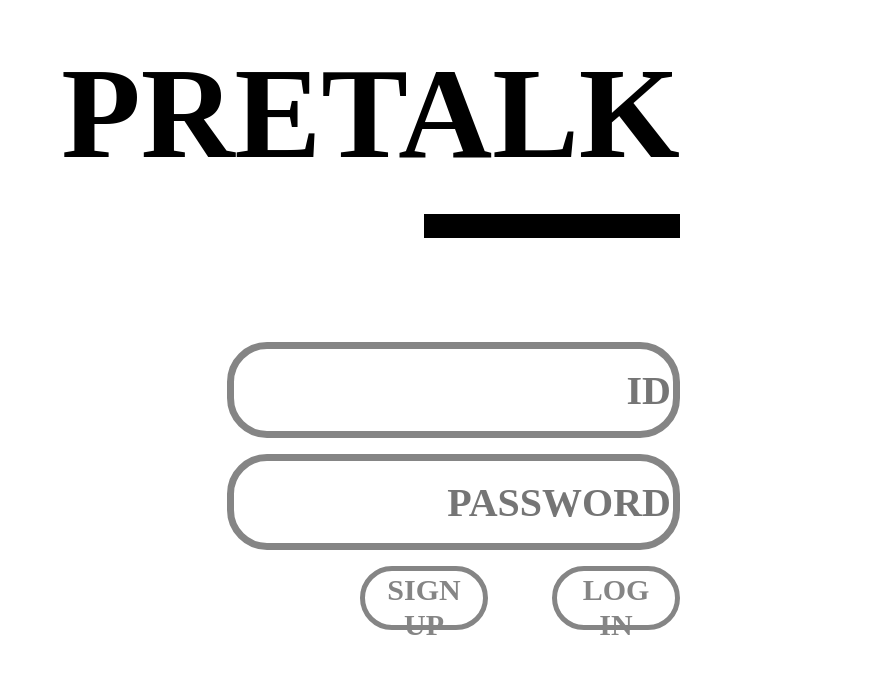
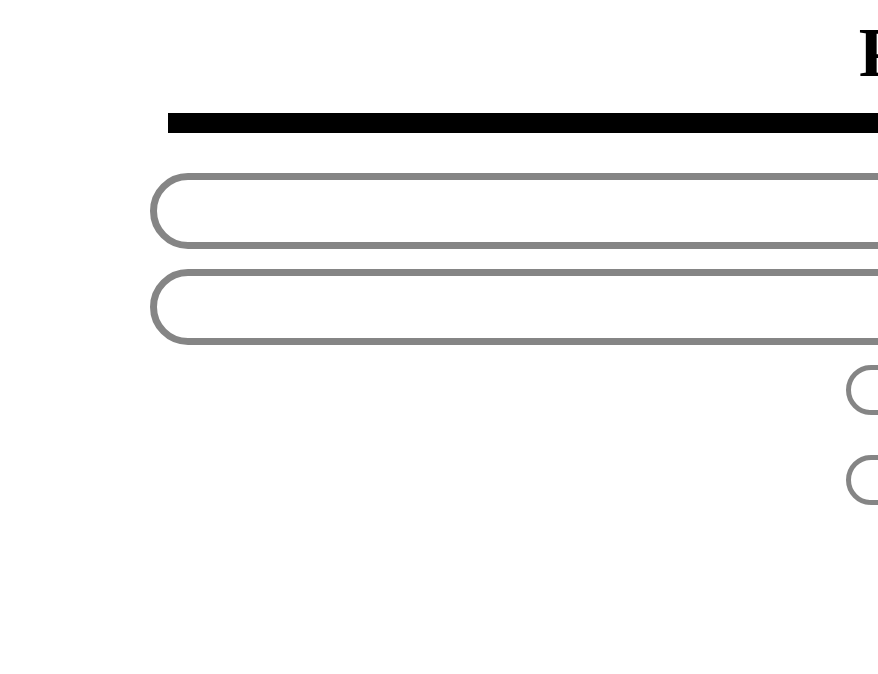
Before and after one commit to jyoo0515/DB_Project, a React (Create React App) app in the folder client/: page /login in a window 1280 px wide. Shown: the top 674 px of the page, without its empty margins (402-1280 px from the left). Built offline with nearby package versions, Linux system fonts and the light colour scheme; no server answers.

Commit message:
자꾸 글씨 깨진대.. 이렇게 하고싶진 않았는데

```diff
--- a/client/src/components/views/LoginPage/logincss.css
+++ b/client/src/components/views/LoginPage/logincss.css
@@ -1,49 +1,42 @@
 .login_box {
   clear: both;
-  margin: 3vw auto 0;
-  width: 50vw;
+  margin: 1vw auto 0;
+  width: 90vw;
 }
 
 .login_box * {
-  margin-left: 20vw;
-  margin-bottom: 2vh;
+  width: 80vw;
+  margin-bottom: 20px;
+  float: right;
 }
 
 .login_logo {
-  height: 20vh;
-  width: 60vw;
+  height: 80px;
   text-align: right;
-  font: normal normal bold 130px/150px Gmarket Sans TTF;
+  font: normal normal bold 70px/80px Gmarket Sans TTF;
   letter-spacing: 0px;
   color: #000000;
-  float: right;
 }
 
 .login_bar {
-  width: 20vw;
-  height: 3vh;
-  margin-bottom: 13vh;
+  height: 20px;
+  margin-bottom: 40px;
   background: #000000 0% 0% no-repeat padding-box;
-  float: right;
 }
 
 .login_inpbox {
-  width: 34vw;
-  height: 10vh;
+  height: 60px;
   background: #ffffff 0% 0% no-repeat padding-box;
   border: 7px solid #858585;
-  border-radius: 40px;
-  float: right;
+  border-radius: 60px;
 
   text-align: right;
-  font: normal normal bold 40px/46px Gmarket Sans TTF;
+  font: normal normal bold 30px/36px Gmarket Sans TTF;
   letter-spacing: 0px;
   color: black;
 }
 
 .login_txt {
-  width: 33vw;
-  float: right;
   text-align: right;
   font: normal normal bold 30px/36px Gmarket Sans TTF;
   letter-spacing: 0px;
@@ -52,13 +45,11 @@
 }
 
 .login_button {
-  width: 10vw;
-  margin-left: 5vw;
-  height: 8vh;
+  height: 50px;
+  width: 27vw;
   background: #ffffff 0% 0% no-repeat padding-box;
   border: 5px solid #858585;
   border-radius: 3vw;
-  float: right;
   text-align: auto;
   font: normal normal bold 30px/35px Gmarket Sans TTF;
   letter-spacing: 0px;
--- a/client/src/components/views/RegisterPage/registcss.css
+++ b/client/src/components/views/RegisterPage/registcss.css
@@ -1,49 +1,42 @@
 .login_box {
   clear: both;
-  margin: 3vw auto 0;
-  width: 50vw;
+  margin: 1vw auto 0;
+  width: 90vw;
 }
 
 .login_box * {
-  margin-left: 20vw;
-  margin-bottom: 2vh;
+  width: 80vw;
+  margin-bottom: 20px;
+  float: right;
 }
 
 .login_logo {
-  height: 20vh;
-  width: 60vw;
+  height: 80px;
   text-align: right;
-  font: normal normal bold 130px/150px Gmarket Sans TTF;
+  font: normal normal bold 70px/80px Gmarket Sans TTF;
   letter-spacing: 0px;
   color: #000000;
-  float: right;
 }
 
 .login_bar {
-  width: 20vw;
-  height: 3vh;
-  margin-bottom: 13vh;
+  height: 20px;
+  margin-bottom: 40px;
   background: #000000 0% 0% no-repeat padding-box;
-  float: right;
 }
 
 .login_inpbox {
-  width: 34vw;
-  height: 10vh;
+  height: 60px;
   background: #ffffff 0% 0% no-repeat padding-box;
   border: 7px solid #858585;
-  border-radius: 40px;
-  float: right;
+  border-radius: 60px;
 
   text-align: right;
-  font: normal normal bold 40px/46px Gmarket Sans TTF;
+  font: normal normal bold 30px/36px Gmarket Sans TTF;
   letter-spacing: 0px;
   color: black;
 }
 
 .login_txt {
-  width: 33vw;
-  float: right;
   text-align: right;
   font: normal normal bold 30px/36px Gmarket Sans TTF;
   letter-spacing: 0px;
@@ -52,13 +45,11 @@
 }
 
 .login_button {
-  width: 10vw;
-  margin-left: 5vw;
-  height: 8vh;
+  height: 50px;
+  width: 27vw;
   background: #ffffff 0% 0% no-repeat padding-box;
   border: 5px solid #858585;
   border-radius: 3vw;
-  float: right;
   text-align: auto;
   font: normal normal bold 30px/35px Gmarket Sans TTF;
   letter-spacing: 0px;
```
Also changed, not shown: 1 other file (tests, documents, lock files or other folders).
